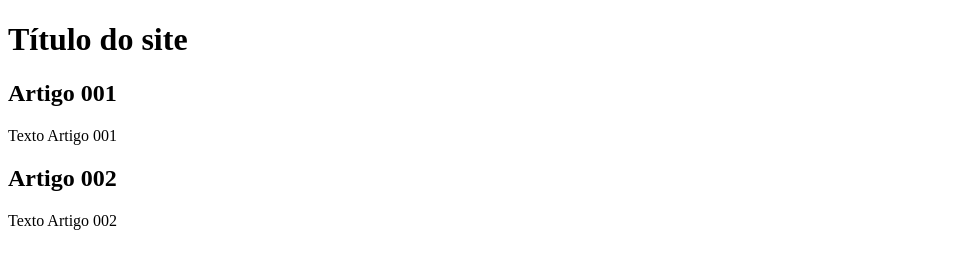
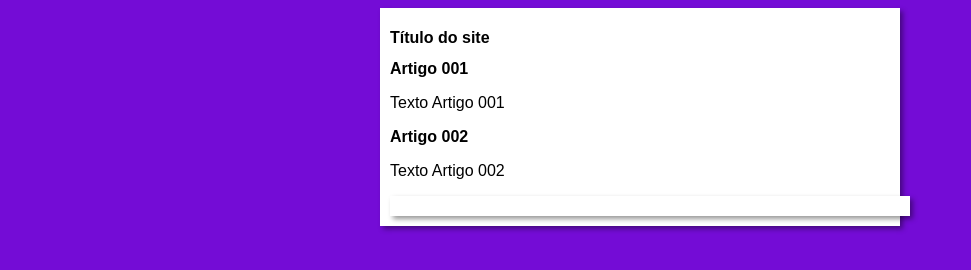
Before and after one commit to VilmaSouza/Projeto-Site, a plain HTML site: page index.html in a window 1280 px wide. Shown: the whole page, without its empty margins (0-971 px from the left). Drawn offline with Linux system fonts and the light colour scheme.

Commit message:
iniciei o design

```diff
--- /dev/null
+++ b/estilos/style.css
@@ -0,0 +1,17 @@
+*{
+    font-family: Arial, Helvetica, sans-serif;
+    font-size: 16px;
+
+}
+
+body {
+    background-color: rgb(116, 12, 214);
+}
+
+main {
+    background-color: white;
+    width: 500px;
+    margin: auto;
+    padding: 10px;
+    box-shadow: 3px 3px 5px rgba(0, 0, 0, 0.404);
+}
--- a/index.html
+++ b/index.html
@@ -5,6 +5,7 @@
     <meta http-equiv="X-UA-Compatible" content="IE=edge">
     <meta name="viewport" content="width=device-width, initial-scale=1.0">
     <title>Título do Site</title>
+    <link rel="stylesheet" href="estilos/style.css">
 </head>
 <body>
     <main>
```
